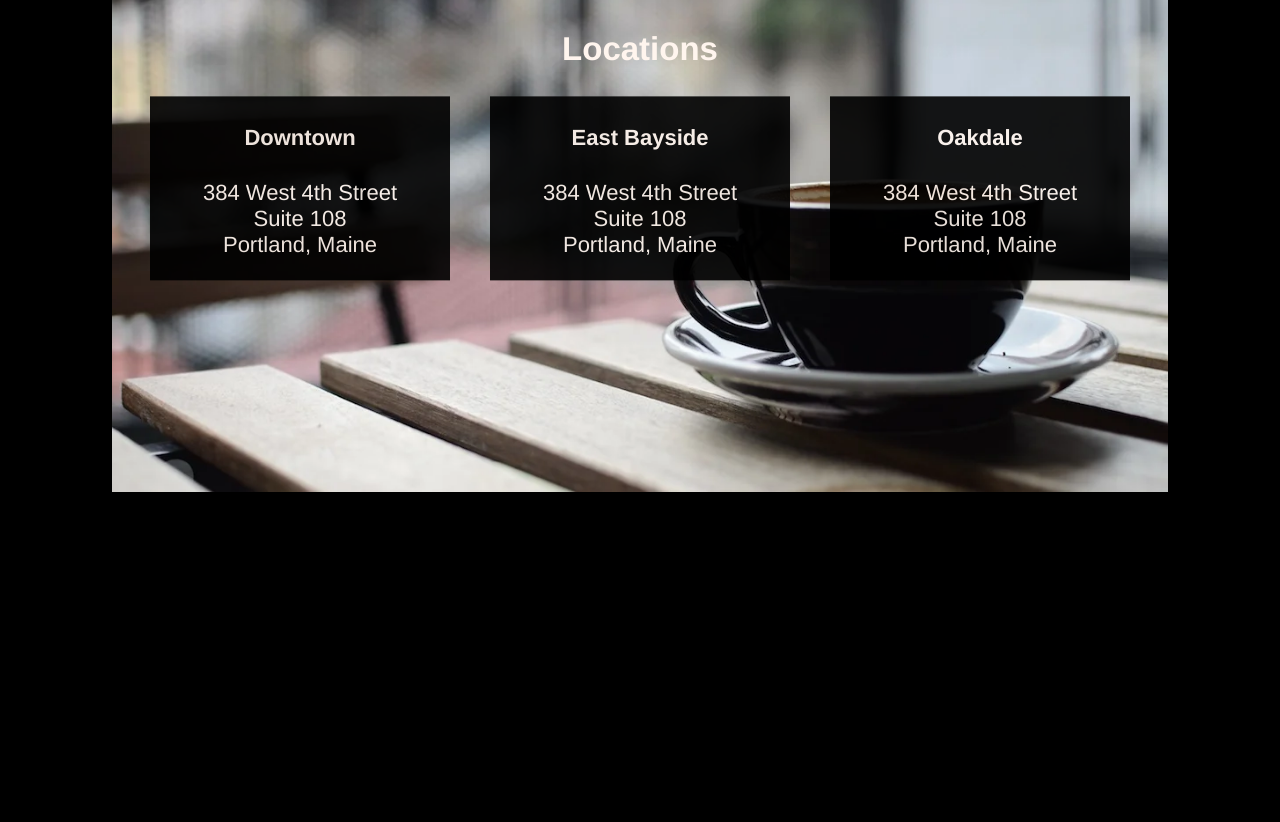
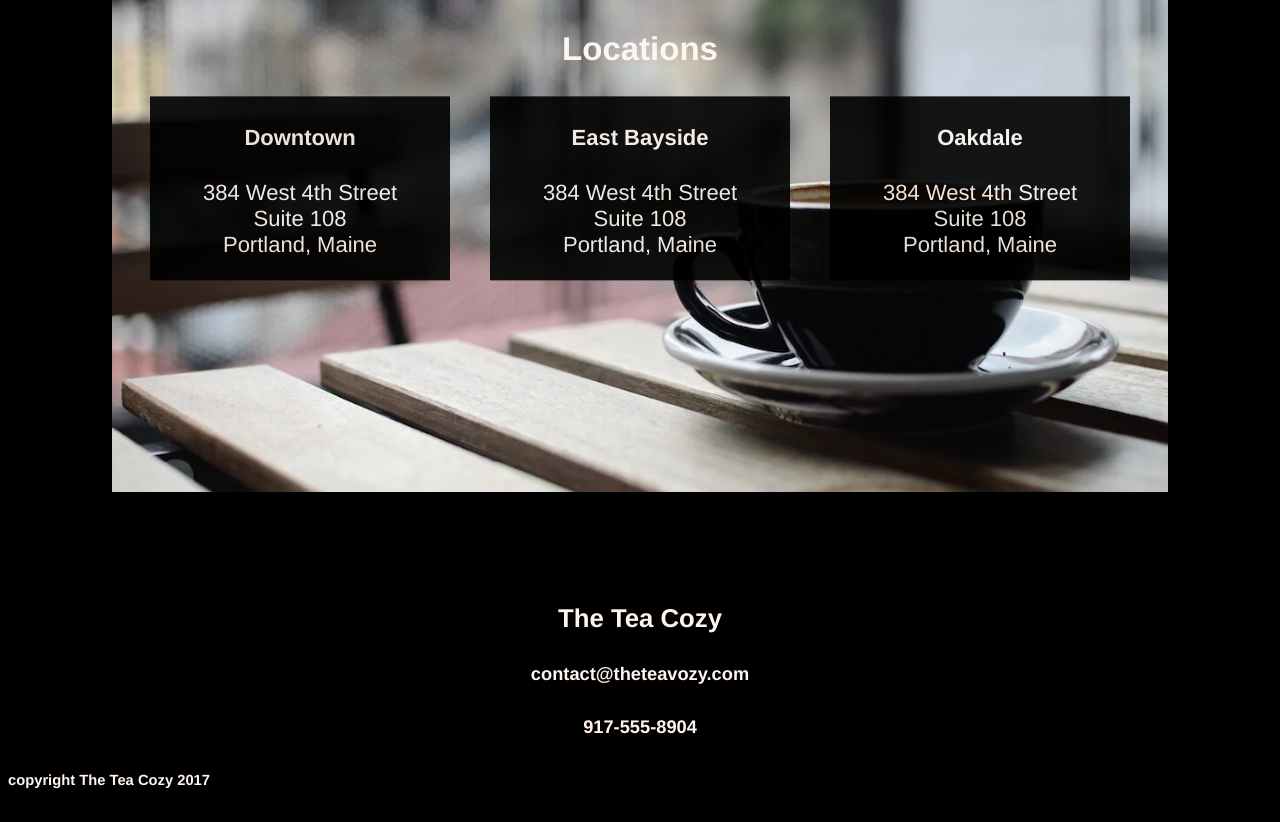
Before and after one commit to jesvica/codecademy, a plain HTML site: page webdev-foundations/tea-cozy/index.html in a window 1280 px wide. Shown: the part 1874-2696 px from the top of the page. Before the commit the page ends 2460 px from the top, so only its background shows below. Drawn offline with Linux system fonts and the light colour scheme.

Commit message:
added footer and contact section

```diff
--- a/webdev-foundations/tea-cozy/index.html
+++ b/webdev-foundations/tea-cozy/index.html
@@ -26,9 +26,10 @@
             <h4>Handpicked, artisanally curated, free range, sustainable, small batch, fair trade, organic tea</h4>
         </div>
     </section>
+</main>
 
-    <section class="tea-of-month">
-        <h2>Tea of the Month</h2>
+<section class="tea-of-month">
+    <h2>Tea of the Month</h2>
         <h4>What's Steeping at the tea Cozy?</h4>
         <div class="tea-image-section">
             <figure class="image">
@@ -56,9 +57,9 @@
                 <figcaption>Bedford Bizarre Tea</figcaption>
             </figure>
         </div>
-    </section>
+</section>
 
-    <section class="locations">
+<section class="locations">
         <img src="images/img-locations-background.webp" alt="location">
 
         <div class="locations-text">
@@ -90,8 +91,17 @@
             </div>
         </div>
         </div>
-    </section>
+</section>
 
-</main>
+<section class="contact">
+    <h3>The Tea Cozy</h3>
+    <h5>contact@theteavozy.com</h5>
+    <h5>917-555-8904</h5>
+</section>
+
+<div>
+    <h6>copyright The Tea Cozy 2017</h6>
+</div>
+
 </body>
 </html>
--- a/webdev-foundations/tea-cozy/style.css
+++ b/webdev-foundations/tea-cozy/style.css
@@ -116,3 +116,19 @@ figcaption {
     margin: 0 20px;
     opacity: 0.9;
 }
+
+/* contact section */
+.contact {
+    text-align: center;
+    margin-bottom: 20px;
+}
+
+/* footer */
+footer {
+    margin-top: 20px;
+    margin-left: 20px;
+}
+
+h6 {
+    text-align: left;
+}
```
